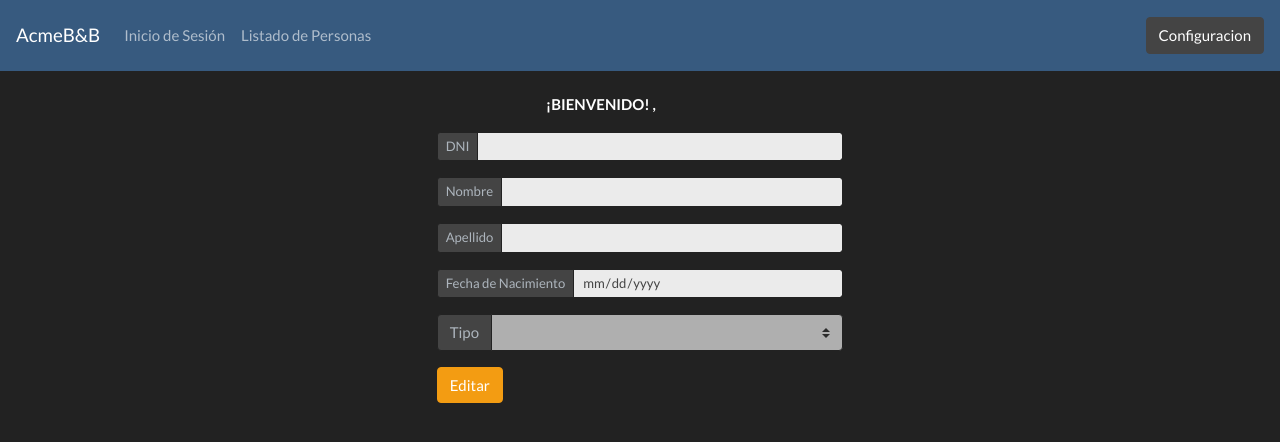
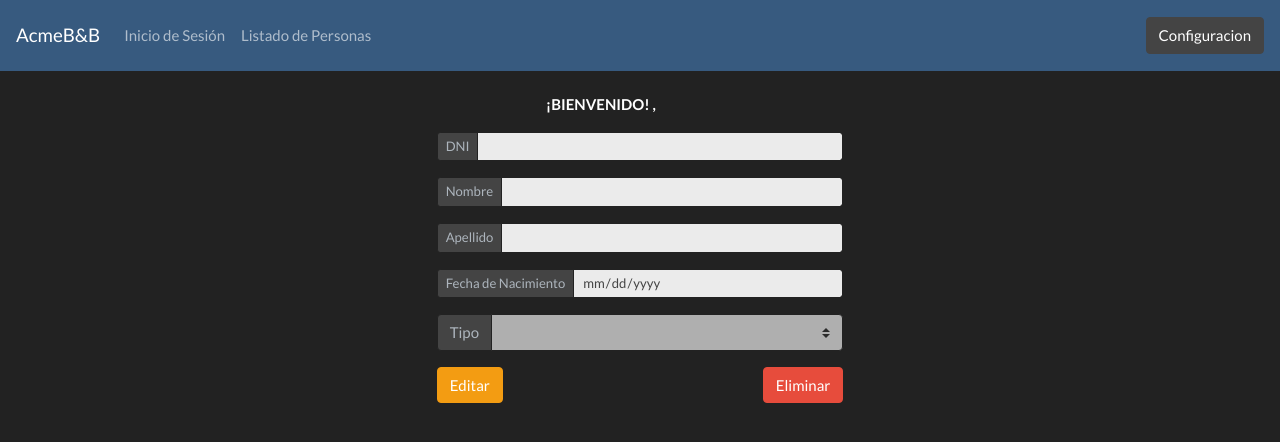
Before and after one commit to IvanDuarte1501199/front-final-18-12, an Angular app: page /perfil in a window 1280 px wide. Shown: the top 442 px of the page. Built offline with nearby package versions, Linux system fonts and the light colour scheme; no server answers.

Commit message:
Se cambio de lugar el boton eliminar, mucho mejor :)

```diff
--- a/src/app/componentes/personas/perfil/perfil.component.html
+++ b/src/app/componentes/personas/perfil/perfil.component.html
@@ -61,6 +61,7 @@
                 </select>
             </div>
             <button class="btn btn-warning" *ngIf="edicion == false" (click)="modoEdicion()">Editar</button>
+            <button routerLink="/" class="btn btn-danger float-right" (click)="borrarPersona(_personaRepoService.personaLogeada.id)">Eliminar</button>
             <button class="btn btn-success" *ngIf="edicion == true" (click)="editarPersona()">Confirmar</button>
         </div>
     </div>
--- a/src/app/componentes/personas/perfil/perfil.component.ts
+++ b/src/app/componentes/personas/perfil/perfil.component.ts
@@ -16,6 +16,16 @@ export class PerfilComponent implements OnInit {
   modoEdicion() {
     this.edicion = true;
   }
+
+  borrarPersona(personaId: number) {
+    this._personaRepoService.borrarPersona(personaId)
+      .subscribe((response) => {
+        console.log('se borro la persona ', response);
+        this._personaRepoService.getAllPersonas();
+        this._personaRepoService.personaLogeada = new Persona('','',null,null,'');
+      });
+  }
+
   editarPersona() {
     if (this.verificarDatos()) {
       this.edicion = false;
@@ -28,6 +38,7 @@ export class PerfilComponent implements OnInit {
         );
     }
   }
+
   verificarDatos() {
     this.retorno = true;
     if (this._personaRepoService.personaLogeada.nombre == null ||
--- a/src/app/componentes/personas/personas-list/personas-list.component.html
+++ b/src/app/componentes/personas/personas-list/personas-list.component.html
@@ -21,7 +21,6 @@
                 <td>{{ persona.apellido }}</td>
                 <td>{{ persona.fechaNacimiento | date: 'dd-MM-yyyy' }}</td>
                 <td>{{ persona.tipo }}</td>
-                <td><span class="btn btn-danger" (click)="borrarPersona(persona.id)"> Borrar</span></td>
             </tr>
         </tbody>
 
--- a/src/app/componentes/personas/personas-list/personas-list.component.ts
+++ b/src/app/componentes/personas/personas-list/personas-list.component.ts
@@ -26,11 +26,4 @@ export class PersonasListComponent implements OnInit {
       });
   }
 
-  borrarPersona(personaId: number) {
-    this._personaRepoService.borrarPersona(personaId)
-      .subscribe((response) => {
-        console.log('se borro la persona ', response);
-        this._personaRepoService.getAllPersonas();
-      });
-  }
 }
--- a/src/app/componentes/propiedades/propiedades-form/propiedades-form.component.ts
+++ b/src/app/componentes/propiedades/propiedades-form/propiedades-form.component.ts
@@ -1,8 +1,7 @@
 import { Component, OnInit } from '@angular/core';
 import { Propiedad } from 'src/app/models/Propiedad';
+import { PersonasRepoService } from 'src/app/servicios/personas-repo.service';
 import { PropiedadesRepoService } from 'src/app/servicios/propiedades-repo.service';
-import { PersonasRepoService } from 'src/app/servicios/personas-repo.service';
-import { runInThisContext } from 'vm';
 
 @Component({
   selector: 'app-propiedades-form',
```
